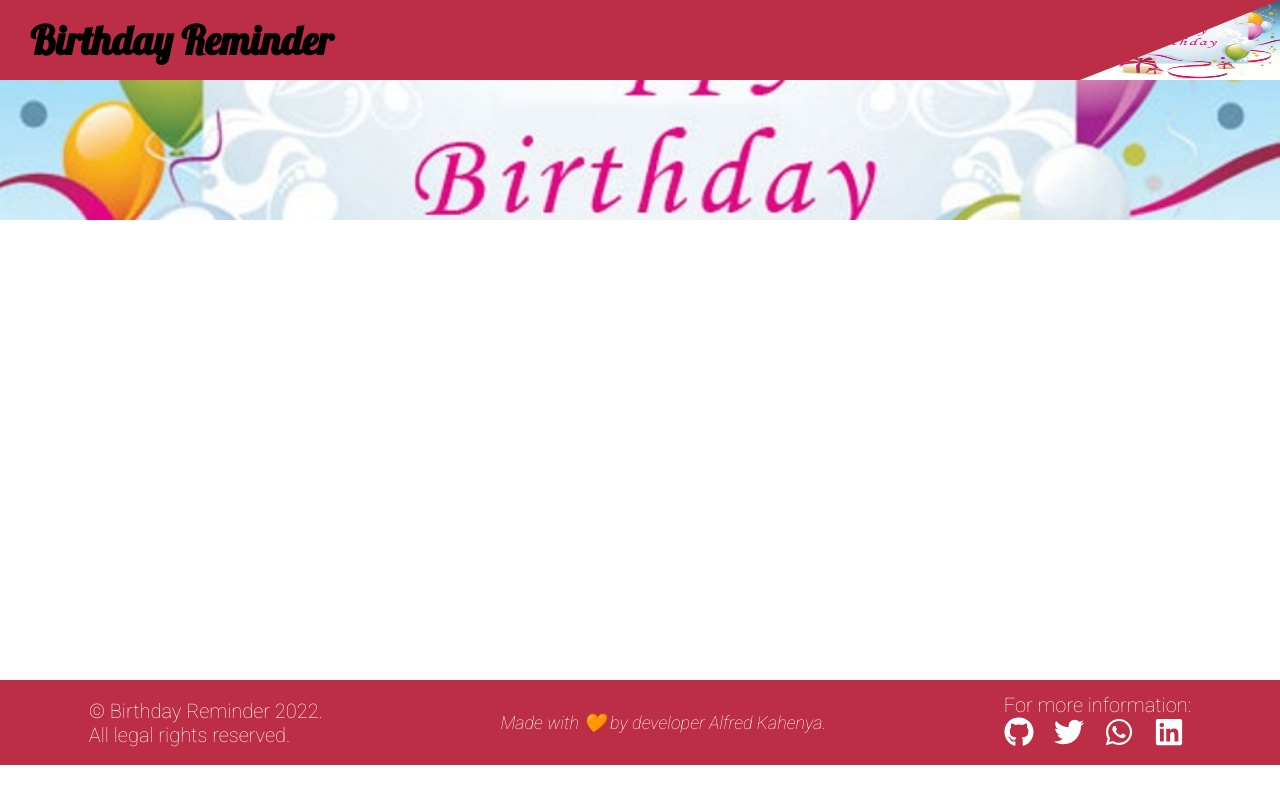
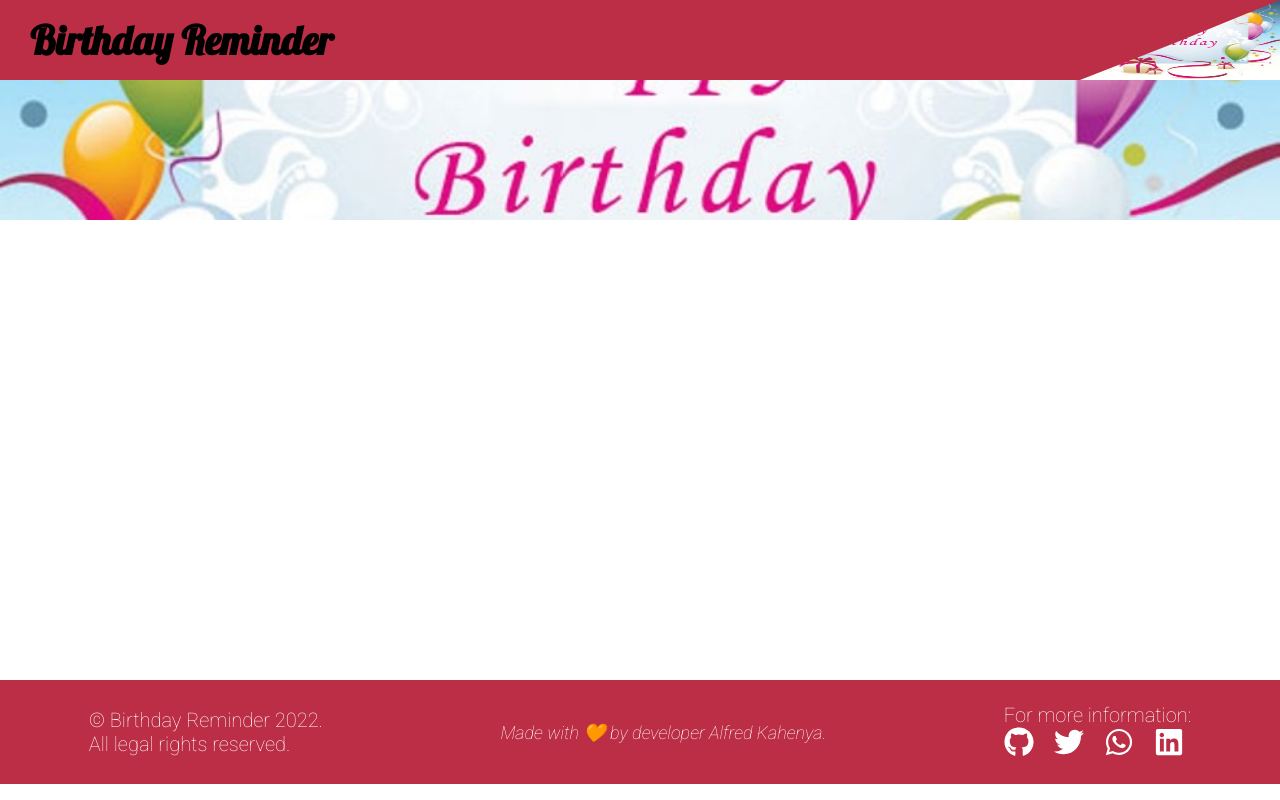
Before and after one commit to WaruiAlfred/birthday-reminder-front, a React (Create React App) app: page / in a window 1280 px wide. Built offline with nearby package versions, Linux system fonts and the light colour scheme.

Commit message:
adjust grid sizes

```diff
--- a/src/components/styled/Container.styled.js
+++ b/src/components/styled/Container.styled.js
@@ -4,5 +4,5 @@ export const StyledContainer = styled.div`
   display: grid;
   grid-template-rows:
     [header-start] minmax(10vh, 8rem) [header-end body-start] minmax(75vh, 1fr)
-    [body-end footer-start] minmax(10vh, 8.5rem) [footer-end];
+    [body-end footer-start] minmax(13vh, max-content) [footer-end];
 `;
```
